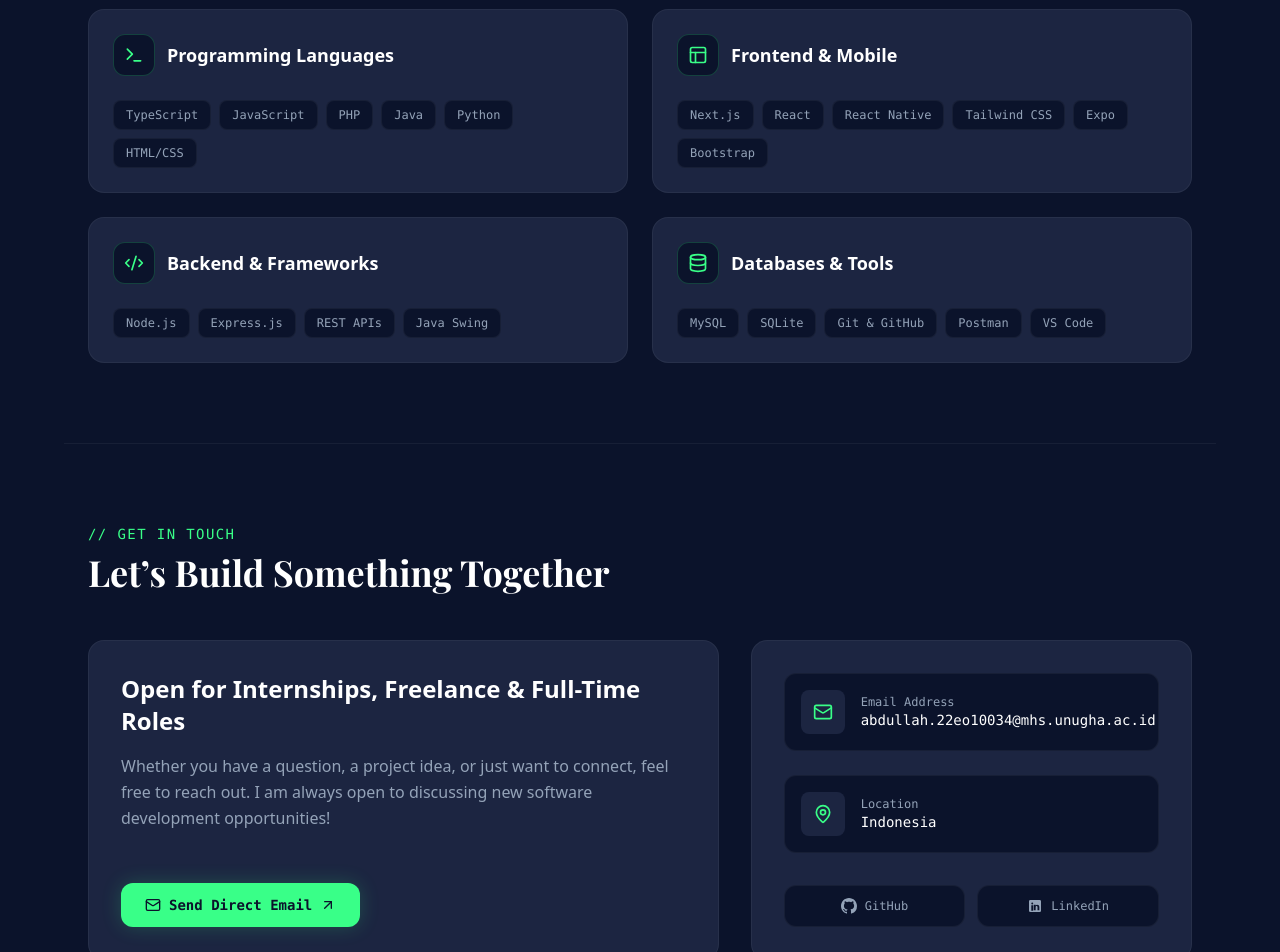
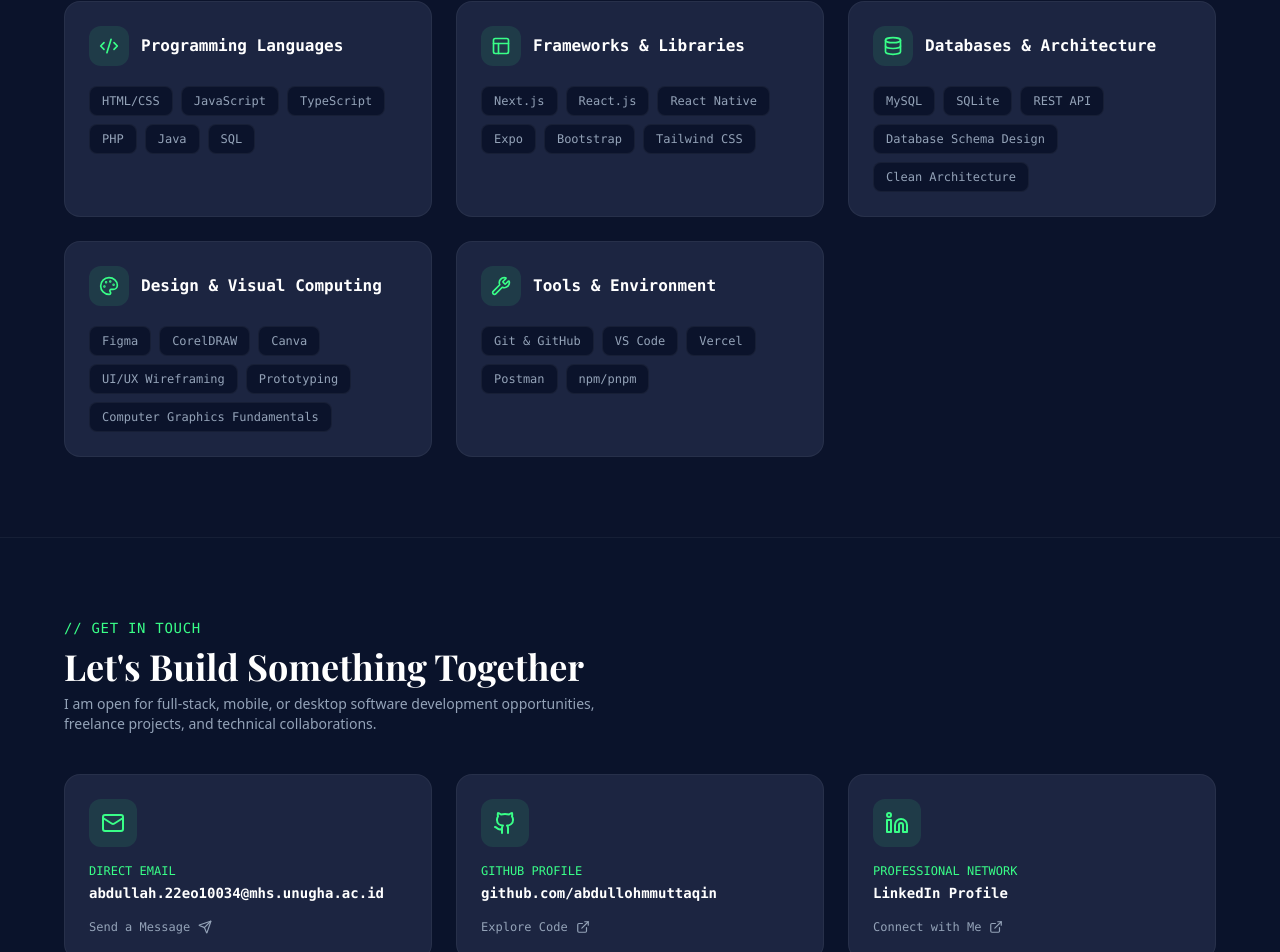
Before and after one commit to abdullohmmuttaqin/portopel, a Next.js app: page / in a window 1280 px wide. Shown: the part 3492-4444 px from the top of the page. Built offline with nearby package versions, Linux system fonts and the light colour scheme; a web font is replaced by a local one.

Commit message:
feat: refine Skills and Contact sections with interactive cards and clean code style

```diff
--- a/src/components/Contact.tsx
+++ b/src/components/Contact.tsx
@@ -1,108 +1,135 @@
-import { profileData } from "@/data/portfolio";
-import { Mail, MapPin, ArrowUpRight } from "lucide-react";
+import { Mail, MapPin, ExternalLink, Send } from "lucide-react";
+
+function GithubIcon(props: React.SVGProps<SVGSVGElement>) {
+  return (
+    <svg
+      {...props}
+      viewBox="0 0 24 24"
+      fill="none"
+      stroke="currentColor"
+      strokeWidth="2"
+      strokeLinecap="round"
+      strokeLinejoin="round"
+    >
+      <path d="M15 22v-4a4.8 4.8 0 0 0-1-3.5c3 0 6-2 6-5.5.08-1.25-.27-2.48-1-3.5.28-1.15.28-2.35 0-3.5 0 0-1 0-3 1.5-2.64-.5-5.36-.5-8 0C6 2 5 2 5 2c-.3 1.15-.3 2.35 0 3.5A5.403 5.403 0 0 0 4 9c0 3.5 3 5.5 6 5.5-.39.49-.68 1.05-.85 1.65-.17.6-.22 1.23-.15 1.85v4" />
+      <path d="M9 18c-4.51 2-5-2-7-2" />
+    </svg>
+  );
+}
+
+function LinkedinIcon(props: React.SVGProps<SVGSVGElement>) {
+  return (
+    <svg
+      {...props}
+      viewBox="0 0 24 24"
+      fill="none"
+      stroke="currentColor"
+      strokeWidth="2"
+      strokeLinecap="round"
+      strokeLinejoin="round"
+    >
+      <path d="M16 8a6 6 0 0 1 6 6v7h-4v-7a2 2 0 0 0-2-2 2 2 0 0 0-2 2v7h-4v-7a6 6 0 0 1 6-6z" />
+      <rect x="2" y="9" width="4" height="12" />
+      <circle cx="4" cy="4" r="2" />
+    </svg>
+  );
+}
 
 export default function Contact() {
   return (
-    <section id="contact" className="py-20 px-6 max-w-6xl mx-auto border-t border-white/5">
+    <section id="contact" className="py-20 px-6 bg-[#0B132B]/80 border-t border-white/5">
+      <div className="max-w-6xl mx-auto space-y-10">
 
-      {/* Section Header */}
-      <div className="mb-12">
-        <h2 className="font-mono text-sm text-[#39FF88] uppercase tracking-widest mb-2">
-          {"// Get In Touch"}
+        {/* Header Section */}
+        <div className="space-y-2">
+          <p className="font-mono text-sm text-[#39FF88] uppercase tracking-wider">
+            {"// GET IN TOUCH"}
+          </p>
+          <h2 className="font-[family-name:var(--font-playfair)] text-3xl sm:text-4xl font-bold text-white">
+            Let's Build Something Together
           </h2>
-        <h3 className="font-[family-name:var(--font-playfair)] text-3xl sm:text-4xl font-bold text-white">
-          Let’s Build Something Together
-        </h3>
-      </div>
-
-      {/* Main Container */}
-      <div className="grid grid-cols-1 lg:grid-cols-12 gap-8 items-stretch">
-
-        {/* Left Box: Call to Action Card */}
-        <div className="lg:col-span-7 bg-[#1C2541] rounded-2xl p-8 border border-white/5 flex flex-col justify-between">
-          <div className="space-y-4">
-            <h4 className="font-sans text-2xl font-bold text-white">
-              Open for Internships, Freelance & Full-Time Roles
-            </h4>
-            <p className="font-sans text-[#94A3B8] leading-relaxed">
-              Whether you have a question, a project idea, or just want to connect, feel free to reach out. I am always open to discussing new software development opportunities!
+          <p className="text-sm text-[#94A3B8] max-w-xl font-sans">
+            I am open for full-stack, mobile, or desktop software development opportunities, freelance projects, and technical collaborations.
           </p>
         </div>
 
-          <div className="pt-8 flex flex-wrap items-center gap-4">
+        {/* Contact Grid */}
+        <div className="grid grid-cols-1 md:grid-cols-3 gap-6">
+          {/* Direct Email */}
           <a
-              href={`mailto:${profileData.socials.email}`}
-              className="inline-flex items-center gap-2 px-6 py-3 rounded-xl bg-[#39FF88] text-[#0B132B] font-mono font-bold text-sm hover:bg-[#39FF88]/90 transition-all shadow-[0_0_20px_rgba(57,255,136,0.2)]"
+            href="mailto:abdullah.22eo10034@mhs.unugha.ac.id"
+            className="group p-6 rounded-2xl bg-[#1C2541] border border-white/5 hover:border-[#39FF88]/40 transition-all space-y-4 hover:shadow-[0_0_20px_rgba(57,255,136,0.1)]"
           >
-              <Mail className="w-4 h-4" />
-              Send Direct Email
-              <ArrowUpRight className="w-4 h-4" />
+            <div className="w-12 h-12 rounded-xl bg-[#39FF88]/10 text-[#39FF88] flex items-center justify-center group-hover:scale-110 transition-transform">
+              <Mail className="w-6 h-6" />
+            </div>
+            <div className="space-y-1">
+              <p className="font-mono text-xs text-[#39FF88]">DIRECT EMAIL</p>
+              <h3 className="font-mono text-sm font-bold text-white group-hover:text-[#39FF88] transition-colors truncate">
+                abdullah.22eo10034@mhs.unugha.ac.id
+              </h3>
+            </div>
+            <div className="flex items-center gap-2 text-xs text-[#94A3B8] font-mono group-hover:text-white">
+              <span>Send a Message</span>
+              <Send className="w-3.5 h-3.5" />
+            </div>
           </a>
-          </div>
-        </div>
 
-        {/* Right Box: Quick Contact Details */}
-        <div className="lg:col-span-5 bg-[#1C2541] rounded-2xl p-8 border border-white/5 flex flex-col justify-center space-y-6">
-
-          {/* Email Info */}
-          <div className="flex items-center gap-4 p-4 rounded-xl bg-[#0B132B] border border-white/5">
-            <div className="p-3 rounded-lg bg-[#1C2541] text-[#39FF88]">
-              <Mail className="w-5 h-5" />
-            </div>
-            <div>
-              <p className="font-mono text-xs text-[#94A3B8]">Email Address</p>
-              <p className="font-mono text-sm text-white font-medium truncate max-w-[200px] sm:max-w-none">
-                {profileData.socials.email}
-              </p>
-            </div>
-          </div>
-
-          {/* Location Info */}
-          <div className="flex items-center gap-4 p-4 rounded-xl bg-[#0B132B] border border-white/5">
-            <div className="p-3 rounded-lg bg-[#1C2541] text-[#39FF88]">
-              <MapPin className="w-5 h-5" />
-            </div>
-            <div>
-              <p className="font-mono text-xs text-[#94A3B8]">Location</p>
-              <p className="font-mono text-sm text-white font-medium">
-                {profileData.location}
-              </p>
-            </div>
-          </div>
-
-          {/* Social Profiles */}
-          <div className="flex items-center gap-3 pt-2">
+          {/* GitHub Repo */}
           <a
-              href={profileData.socials.github}
+            href="https://github.com/abdullohmmuttaqin"
             target="_blank"
             rel="noreferrer"
-              aria-label="GitHub"
-              className="flex-1 flex items-center justify-center gap-2 py-3 rounded-xl bg-[#0B132B] text-[#94A3B8] hover:text-[#39FF88] border border-white/5 hover:border-[#39FF88]/30 font-mono text-xs transition-all"
+            className="group p-6 rounded-2xl bg-[#1C2541] border border-white/5 hover:border-[#39FF88]/40 transition-all space-y-4 hover:shadow-[0_0_20px_rgba(57,255,136,0.1)]"
           >
-              <svg className="w-4 h-4 fill-current" viewBox="0 0 24 24">
-                <path d="M12 0C5.37 0 0 5.37 0 12c0 5.31 3.435 9.795 8.205 11.385.6.105.825-.255.825-.57 0-.285-.015-1.23-.015-2.235-3.015.555-3.795-.735-4.035-1.41-.135-.345-.72-1.41-1.23-1.695-.42-.225-1.02-.78-.015-.795.945-.015 1.62.87 1.845 1.23 1.08 1.815 2.805 1.305 3.495.99.105-.78.42-1.305.765-1.605-2.67-.3-5.46-1.335-5.46-5.925 0-1.305.465-2.385 1.23-3.225-.12-.3-.54-1.53.12-3.18 0 0 1.005-.315 3.3 1.23.96-.27 1.98-.405 3-.405s2.04.135 3 .405c2.295-1.56 3.3-1.23 3.3-1.23.66 1.65.24 2.88.12 3.18.765.84 1.23 1.905 1.23 3.225 0 4.605-2.805 5.625-5.475 5.925.435.375.81 1.095.81 2.22 0 1.605-.015 2.895-.015 3.3 0 .315.225.69.825.57A12.02 12.02 0 0024 12c0-6.63-5.37-12-12-12z"/>
-              </svg>
-              GitHub
+            <div className="w-12 h-12 rounded-xl bg-[#39FF88]/10 text-[#39FF88] flex items-center justify-center group-hover:scale-110 transition-transform">
+              <GithubIcon className="w-6 h-6" />
+            </div>
+            <div className="space-y-1">
+              <p className="font-mono text-xs text-[#39FF88]">GITHUB PROFILE</p>
+              <h3 className="font-mono text-sm font-bold text-white group-hover:text-[#39FF88] transition-colors">
+                github.com/abdullohmmuttaqin
+              </h3>
+            </div>
+            <div className="flex items-center gap-2 text-xs text-[#94A3B8] font-mono group-hover:text-white">
+              <span>Explore Code</span>
+              <ExternalLink className="w-3.5 h-3.5" />
+            </div>
           </a>
 
+          {/* LinkedIn Profile */}
           <a
-              href={profileData.socials.linkedin}
+            href="https://linkedin.com/in/abdullohmmuttaqin"
             target="_blank"
             rel="noreferrer"
-              aria-label="LinkedIn"
-              className="flex-1 flex items-center justify-center gap-2 py-3 rounded-xl bg-[#0B132B] text-[#94A3B8] hover:text-[#39FF88] border border-white/5 hover:border-[#39FF88]/30 font-mono text-xs transition-all"
+            className="group p-6 rounded-2xl bg-[#1C2541] border border-white/5 hover:border-[#39FF88]/40 transition-all space-y-4 hover:shadow-[0_0_20px_rgba(57,255,136,0.1)]"
           >
-              <svg className="w-4 h-4 fill-current" viewBox="0 0 24 24">
-                <path d="M19 3a2 2 0 0 1 2 2v14a2 2 0 0 1-2 2H5a2 2 0 0 1-2-2V5a2 2 0 0 1 2-2h14m-.5 15.5v-5.3a3.26 3.26 0 0 0-3.26-3.26c-.85 0-1.84.52-2.28 1.3v-1.11h-2.79v8.37h2.79v-4.93c0-.77.62-1.4 1.39-1.4a1.4 1.4 0 0 1 1.4 1.4v4.93h2.75M6.46 10.9v8.37H9.25V10.9H6.46M7.86 6.74a1.45 1.45 0 1 0 1.45 1.45 1.45 1.45 0 0 0-1.45-1.45z"/>
-              </svg>
-              LinkedIn
+            <div className="w-12 h-12 rounded-xl bg-[#39FF88]/10 text-[#39FF88] flex items-center justify-center group-hover:scale-110 transition-transform">
+              <LinkedinIcon className="w-6 h-6" />
+            </div>
+            <div className="space-y-1">
+              <p className="font-mono text-xs text-[#39FF88]">PROFESSIONAL NETWORK</p>
+              <h3 className="font-mono text-sm font-bold text-white group-hover:text-[#39FF88] transition-colors">
+                LinkedIn Profile
+              </h3>
+            </div>
+            <div className="flex items-center gap-2 text-xs text-[#94A3B8] font-mono group-hover:text-white">
+              <span>Connect with Me</span>
+              <ExternalLink className="w-3.5 h-3.5" />
+            </div>
           </a>
         </div>
 
+        {/* Location Footer Bar */}
+        <div className="p-4 rounded-xl bg-[#1C2541]/50 border border-white/5 flex items-center justify-between text-xs font-mono text-[#94A3B8]">
+          <div className="flex items-center gap-2">
+            <MapPin className="w-4 h-4 text-[#39FF88]" />
+            <span>Based in Indonesia • Open for Remote Work Worldwide</span>
+          </div>
+          <span className="hidden sm:inline-block text-[#39FF88]">• GMT+7</span>
         </div>
 
       </div>
-
     </section>
   );
 }
--- a/src/components/Experience.tsx
+++ b/src/components/Experience.tsx
@@ -11,7 +11,7 @@
   },
   {
     role: "Computer Science Student & Project Lead",
-    organization: "Universitas Nahdlatul Ulama Al Ghazali (UNUGHA)",
+    organization: "Universitas Nahdlatul Ulama Al Ghazali (UNUGHA) Cilacap",
     period: "2022 - Present",
     description:
       "Building robust software architecture for academic research and practical coursework. Collaborating on system analysis, database schema design, and full-stack integration.",
--- a/src/components/Skills.tsx
+++ b/src/components/Skills.tsx
@@ -1,72 +1,91 @@
-import { Code2, Database, Layout, Terminal } from "lucide-react";
+import { Code2, Layout, Database, Wrench, Palette } from "lucide-react";
 
-export default function Skills() {
 const skillCategories = [
   {
     title: "Programming Languages",
-      icon: <Terminal className="w-5 h-5 text-[#39FF88]" />,
-      skills: ["TypeScript", "JavaScript", "PHP", "Java", "Python", "HTML/CSS"],
+    icon: Code2,
+    skills: ["HTML/CSS","JavaScript", "TypeScript", "PHP", "Java", "SQL"],
   },
   {
-      title: "Frontend & Mobile",
-      icon: <Layout className="w-5 h-5 text-[#39FF88]" />,
-      skills: ["Next.js", "React", "React Native", "Tailwind CSS", "Expo", "Bootstrap"],
+    title: "Frameworks & Libraries",
+    icon: Layout,
+    skills: ["Next.js", "React.js", "React Native", "Expo", "Bootstrap", "Tailwind CSS"],
   },
   {
-      title: "Backend & Frameworks",
-      icon: <Code2 className="w-5 h-5 text-[#39FF88]" />,
-      skills: ["Node.js", "Express.js", "REST APIs", "Java Swing"],
+    title: "Databases & Architecture",
+    icon: Database,
+    skills: ["MySQL", "SQLite", "REST API", "Database Schema Design", "Clean Architecture"],
   },
   {
-      title: "Databases & Tools",
-      icon: <Database className="w-5 h-5 text-[#39FF88]" />,
-      skills: ["MySQL", "SQLite", "Git & GitHub", "Postman", "VS Code"],
+    title: "Design & Visual Computing",
+    icon: Palette,
+    skills: [
+      "Figma",
+      "CorelDRAW",
+      "Canva",
+      "UI/UX Wireframing",
+      "Prototyping",
+      "Computer Graphics Fundamentals",
+    ],
+  },
+  {
+    title: "Tools & Environment",
+    icon: Wrench,
+    skills: ["Git & GitHub", "VS Code", "Vercel", "Postman", "npm/pnpm"],
   },
 ];
 
+export default function Skills() {
   return (
-    <section id="skills" className="py-20 px-6 max-w-6xl mx-auto border-t border-white/5">
+    <section id="skills" className="py-20 px-6 bg-[#0B132B] border-t border-white/5">
+      <div className="max-w-6xl mx-auto space-y-10">
 
-      {/* Section Header */}
-      <div className="mb-12">
-        <h2 className="font-mono text-sm text-[#39FF88] uppercase tracking-widest mb-2">
-          {"// Technical Proficiency"}
+        {/* Header Section */}
+        <div className="space-y-2">
+          <p className="font-mono text-sm text-[#39FF88] uppercase tracking-wider">
+            {"// SKILLS & TECHNOLOGIES"}
+          </p>
+          <h2 className="font-[family-name:var(--font-playfair)] text-3xl sm:text-4xl font-bold text-white">
+            Technical Expertise
           </h2>
-        <h3 className="font-[family-name:var(--font-playfair)] text-3xl sm:text-4xl font-bold text-white">
-          Skills & Tech Stack
+        </div>
+
+        {/* Skills Grid */}
+        <div className="grid grid-cols-1 md:grid-cols-2 lg:grid-cols-3 gap-6">
+          {skillCategories.map((cat, idx) => {
+            const IconComp = cat.icon;
+            return (
+              <div
+                key={idx}
+                className="p-6 rounded-2xl bg-[#1C2541] border border-white/5 hover:border-[#39FF88]/30 transition-all space-y-4 flex flex-col justify-between"
+              >
+                <div className="space-y-4">
+                  <div className="flex items-center gap-3">
+                    <div className="w-10 h-10 rounded-xl bg-[#39FF88]/10 text-[#39FF88] flex items-center justify-center">
+                      <IconComp className="w-5 h-5" />
+                    </div>
+                    <h3 className="font-mono text-base font-bold text-white">
+                      {cat.title}
                     </h3>
                   </div>
 
-      {/* Skills Grid */}
-      <div className="grid grid-cols-1 md:grid-cols-2 gap-6">
-        {skillCategories.map((category) => (
-          <div
-            key={category.title}
-            className="bg-[#1C2541] rounded-2xl p-6 border border-white/5 hover:border-[#39FF88]/30 transition-all duration-300"
-          >
-            <div className="flex items-center gap-3 mb-6">
-              <div className="p-2.5 rounded-xl bg-[#0B132B] border border-[#39FF88]/20">
-                {category.icon}
-              </div>
-              <h4 className="font-sans font-bold text-lg text-white">
-                {category.title}
-              </h4>
-            </div>
-
-            <div className="flex flex-wrap gap-2">
-              {category.skills.map((skill) => (
+                  <div className="flex flex-wrap gap-2 pt-1">
+                    {cat.skills.map((skill, sIdx) => (
                       <span
-                  key={skill}
-                  className="font-mono text-xs px-3 py-1.5 rounded-lg bg-[#0B132B] text-[#94A3B8] border border-white/5 hover:text-[#39FF88] hover:border-[#39FF88]/30 transition-all duration-200"
+                        key={sIdx}
+                        className="font-mono text-xs px-3 py-1.5 rounded-lg bg-[#0B132B] text-[#94A3B8] border border-white/5 hover:text-[#39FF88] hover:border-[#39FF88]/30 transition-colors"
                       >
                         {skill}
                       </span>
                     ))}
                   </div>
                 </div>
-        ))}
+              </div>
+            );
+          })}
         </div>
 
+      </div>
     </section>
   );
 }
```
Lines whose indentation alone changed are shown as unchanged.
